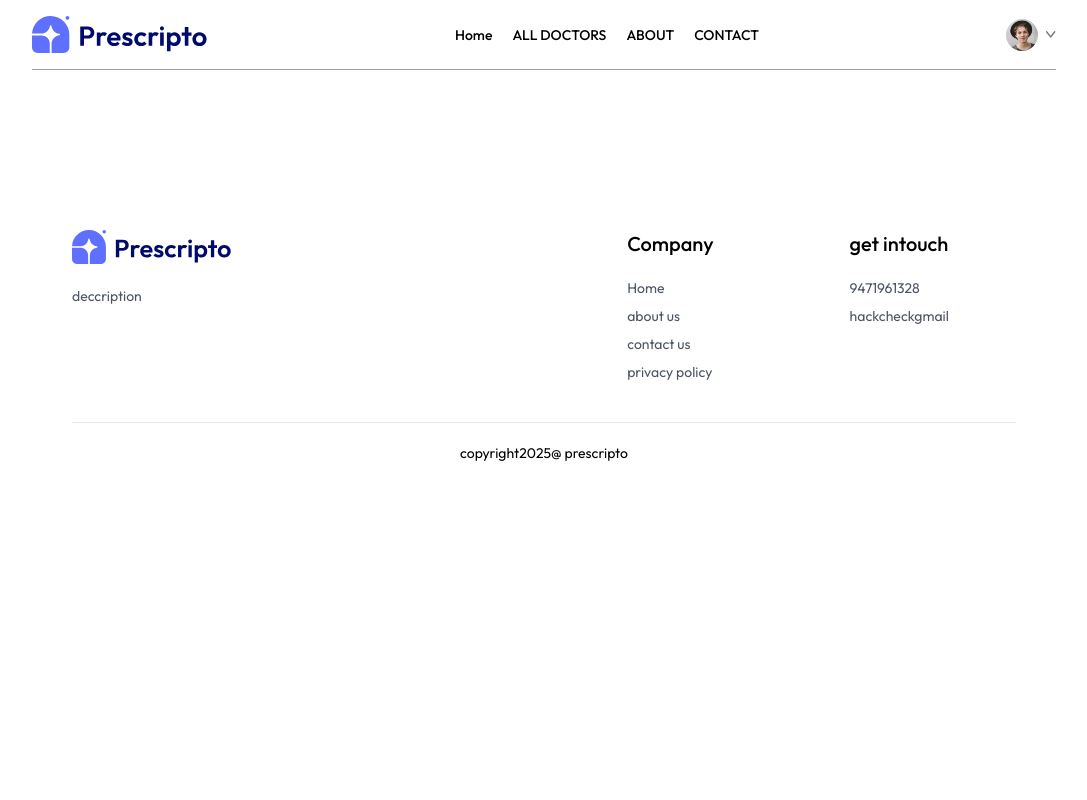
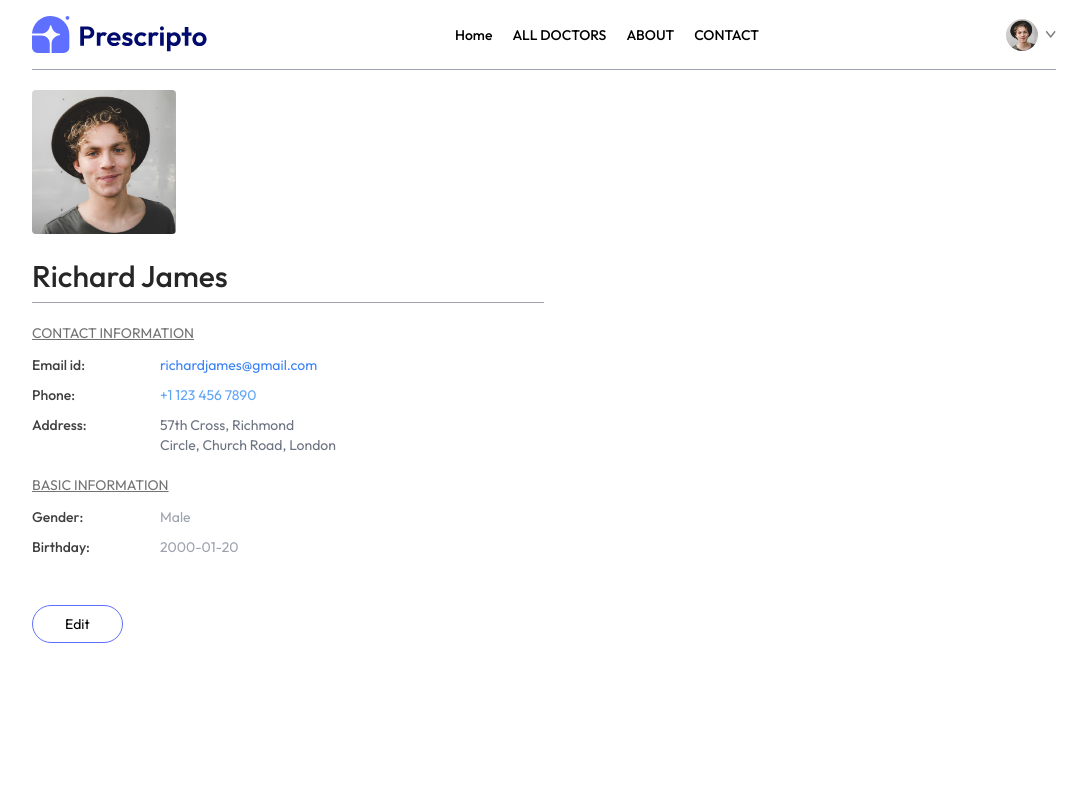
Before and after one commit to KasunWilbagedara/Car-Modification-Booking-System, a React (Vite) app in the folder Frontend/: page /my-profile in a window 1280 px wide. Shown: the top 800 px of the page, without its empty margins (96-1183 px from the left). Built offline with nearby package versions, Linux system fonts and the light colour scheme.

Commit message:
myprofile pg draft 1.0

```diff
--- a/Frontend/src/pages/MyProfile.jsx
+++ b/Frontend/src/pages/MyProfile.jsx
@@ -1,11 +1,77 @@
-import React from 'react'
+import React, { useState } from 'react'
+import { assets } from '../assets/assets'
 
 const MyProfile = () => {
-  return (
-    <div>
 
-    </div>
-  )
+    const [isEdit, setIsEdit] = useState(false)
+
+    const [userData, setUserData] = useState({
+        name: "Richard James",
+        image: assets.profile_pic,
+        email: 'richardjames@gmail.com',
+        phone: '+1  123 456 7890',
+        address: {
+            line1: '57th Cross, Richmond',
+            line2: 'Circle, Church Road, London',
+        },
+        gender: 'Male',
+        dob: '2000-01-20'
+    })
+
+    return (
+        <div className='max-w-lg flex flex-col gap-2 text-sm'>
+            <img className='w-36 rounded' src={userData.image} alt="" />
+
+            {isEdit
+                ? <input className='bg-gray-50 text-3xl font-medium max-w-60 mt-4' type="text" onChange={(e) => setUserData(prev => ({ ...prev, name: e.target.value }))} value={userData.name} />
+                : <p className='font-medium text-3xl text-neutral-800 mt-4'>{userData.name}</p>
+            }
+
+            <hr className='bg-zinc-400 h-[1px] border-none' />
+            <div>
+                <p className='text-neutral-500 underline mt-3'>CONTACT INFORMATION</p>
+                <div className='grid grid-cols-[1fr_3fr] gap-y-2.5 mt-3 text-neutral-700'>
+                    <p className='font-medium'>Email id:</p>
+                    <p className='text-blue-500'>{userData.email}</p>
+                    <p className='font-medium'>Phone:</p>
+                    {isEdit
+                        ? <input className='bg-gray-100 max-w-52' type="text" onChange={(e) => setUserData(prev => ({ ...prev, phone: e.target.value }))} value={userData.phone} />
+                        : <p className='text-blue-400'>{userData.phone}</p>}
+                    <p className='font-medium'>Address:</p>
+                    {isEdit
+                        ? <p>
+                            <input className='bg-gray-50' type="text" onChange={(e) => setUserData(prev => ({ ...prev, address: { ...prev.address, line1: e.target.value } }))} value={userData.address.line1} />
+                            <br />
+                            <input className='bg-gray-50' type="text" onChange={(e) => setUserData(prev => ({ ...prev, address: { ...prev.address, line2: e.target.value } }))} value={userData.address.line2} /></p>
+                        : <p className='text-gray-500'>{userData.address.line1} <br /> {userData.address.line2}</p>
+                    }
+                </div>
+            </div>
+            <div>
+                <p className='text-neutral-500 underline mt-3'>BASIC INFORMATION</p>
+                <div className='grid grid-cols-[1fr_3fr] gap-y-2.5 mt-3 text-neutral-700'>
+                    <p className='font-medium'>Gender:</p>
+                    {isEdit
+                        ? <select className='max-w-20 bg-gray-100' onChange={(e) => setUserData(prev => ({ ...prev, gender: e.target.value }))} value={userData.gender} >
+                            <option value="Male">Male</option>
+                            <option value="Female">Female</option>
+                        </select>
+                        : <p className='text-gray-400'>{userData.gender}</p>}
+                    <p className='font-medium'>Birthday:</p>
+                    {isEdit
+                        ? <input className='max-w-28 bg-gray-100' type='date' onChange={(e) => setUserData(prev => ({ ...prev, dob: e.target.value }))} value={userData.dob} />
+                        : <p className='text-gray-400'>{userData.dob}</p>}
+                </div>
+            </div>
+            <div className='mt-10'>
+                {
+                    isEdit
+                        ? <button onClick={() => setIsEdit(false)} className='border border-primary px-8 py-2 rounded-full hover:bg-primary hover:text-white transition-all'>Save information</button>
+                        : <button onClick={() => setIsEdit(true)} className='border border-primary px-8 py-2 rounded-full hover:bg-primary hover:text-white transition-all'>Edit</button>
+                }
+            </div>
+        </div>
+    )
 }
 
-export default MyProfile
+export default MyProfile;
```
